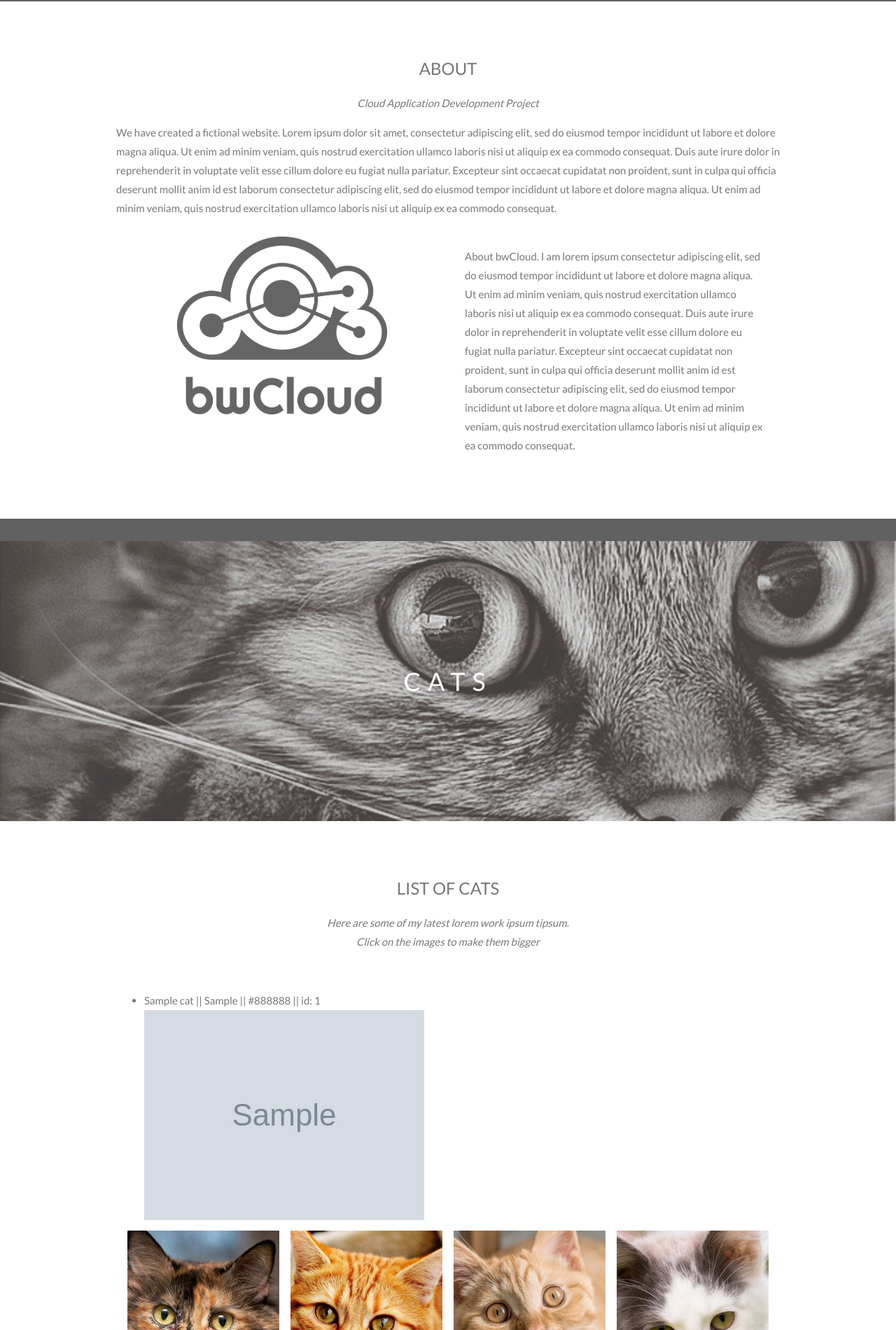
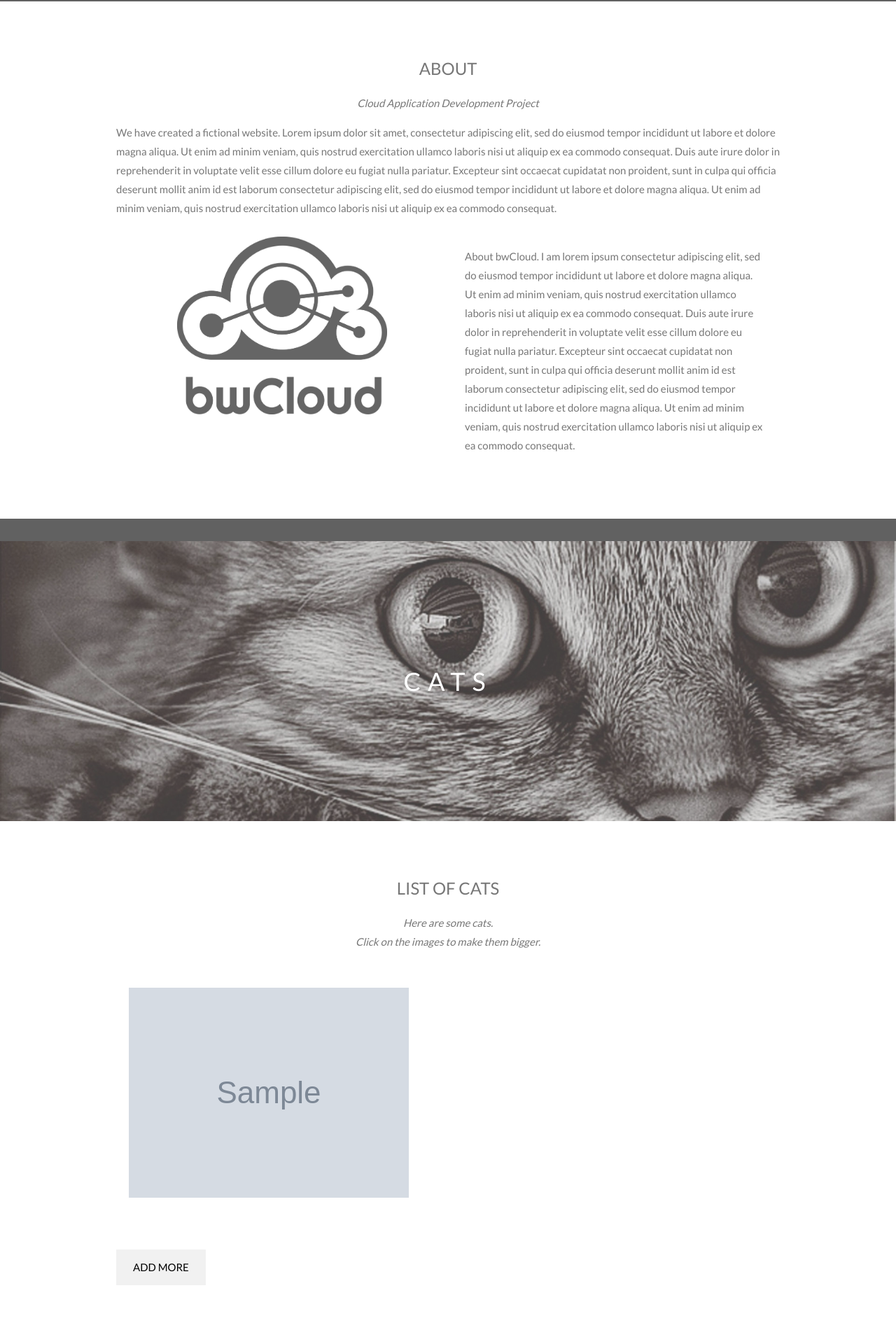
Before and after one commit to VladMasarik/silkcat, a Django app: page / in a window 1280 px wide. Shown: the part 430-2330 px from the top of the page at 70% size. Run offline with Django 3.2, Linux system fonts and the light colour scheme; tables that the repository leaves empty hold one stand-in row (values such as "Sample post"); grey boxes marked "Sample" are stand-in pictures; grey boxes are pictures that could not be loaded.

Commit message:
Updated index

```diff
--- a/blackmarket/static/cloudstyle.css
+++ b/blackmarket/static/cloudstyle.css
@@ -44,3 +44,9 @@ body, html {
     min-height: 400px;
   }
 }
+.category {
+  position:relative;
+  display: inline-block;
+  float:left;
+  padding:10px;
+}
--- a/blackmarket/templates/bm/index.html
+++ b/blackmarket/templates/bm/index.html
@@ -1,15 +1,13 @@
-{% load static %}
-
 <!DOCTYPE html>
 <html>
 <title>Cats</title>
 <meta charset="UTF-8">
 <meta name="viewport" content="width=device-width, initial-scale=1">
+{% load static %}
 <link rel="stylesheet" href="https://www.w3schools.com/w3css/4/w3.css">
 <link rel="stylesheet" href="https://fonts.googleapis.com/css?family=Lato">
 <link rel="stylesheet" href="https://cdnjs.cloudflare.com/ajax/libs/font-awesome/4.7.0/css/font-awesome.min.css">
-
-<link rel="stylesheet" href="{% static 'cloudstyle.css' %}">
+<link rel="stylesheet" href="{% static '/cloudstyle.css' %}">
 <body>
 
 <!-- Navbar (sit on top) -->
@@ -54,7 +52,7 @@
     qui officia deserunt mollit anim id est laborum consectetur adipiscing elit, sed do eiusmod tempor incididunt ut labore et dolore magna aliqua. Ut enim ad minim veniam, quis nostrud exercitation ullamco laboris nisi ut aliquip ex ea commodo consequat.</p>
   <div class="w3-row">
     <div class="w3-col m6 w3-center w3-padding-large">
-      <img src="{% static 'images/bwcloud.png' %}" class="w3-round w3-image w3-opacity w3-hover-opacity-off" alt="bwCloud logo" width="300">
+      <img src="{% static '/images/bwcloud.png' %}" class="w3-round w3-image w3-opacity w3-hover-opacity-off" alt="bwCloud logo" width="300">
     </div>
 
     <!-- Hide this text on small devices -->
@@ -78,50 +76,18 @@
 <!-- Container (Portfolio Section) -->
 <div class="w3-content w3-container w3-padding-64" id="portfolio">
   <h3 class="w3-center">LIST OF CATS</h3>
-  <p class="w3-center"><em>Here are some of my latest lorem work ipsum tipsum.<br> Click on the images to make them bigger</em></p><br>
-  <ul>
-      {% for cat in cat_list %}
-          <li>{{ cat.name }} || {{ cat.size}} || {{cat.color}} || id: {{cat.id}}</li>
-          <img src="{{ cat.image.url }}" alt="Katto">
-      {% endfor %}
-      </ul>
+  <p class="w3-center"><em>Here are some cats.<br> Click on the images to make them bigger.</em></p><br>
   <!-- Responsive Grid. Four columns on tablets, laptops and desktops. Will stack on mobile devices/small screens (100% width) -->
+
   <div class="w3-row-padding w3-center">
-    <div class="w3-col m3">
-      <img src="{% static 'images/ct1.jpg' %}" style="width:100%" onclick="onClick(this)" class="w3-hover-opacity" alt="The mist over the mountains">
-    </div>
+    {% for cat in cat_list %}
+        <div class="category">
+          <img src="{{ cat.image.url }}" style="width:100%" onclick="onClick(this)" class="w3-hover-opacity" alt="{{ cat.name }}">
+        </div>
+    {% endfor %}
+  </div>
+  <button class="w3-button w3-padding-large w3-light-grey" style="margin-top:64px" id="my_centered_buttons">ADD MORE</button>
 
-    <div class="w3-col m3">
-      <img src="{% static 'images/ct2.jpg' %}" style="width:100%" onclick="onClick(this)" class="w3-hover-opacity" alt="Coffee beans">
-    </div>
-
-    <div class="w3-col m3">
-      <img src="{% static 'images/ct3.jpg' %}" style="width:100%" onclick="onClick(this)" class="w3-hover-opacity" alt="Bear closeup">
-    </div>
-
-    <div class="w3-col m3">
-      <img src="{% static 'images/ct4.jpg' %}" style="width:100%" onclick="onClick(this)" class="w3-hover-opacity" alt="Quiet ocean">
-    </div>
-  </div>
-
-  <div class="w3-row-padding w3-center w3-section">
-    <div class="w3-col m3">
-      <img src="{% static 'images/ct5.jpg' %}" style="width:100%" onclick="onClick(this)" class="w3-hover-opacity" alt="The mist">
-    </div>
-
-    <div class="w3-col m3">
-      <img src="{% static 'images/ct6.jpg' %}" style="width:100%" onclick="onClick(this)" class="w3-hover-opacity" alt="My beloved typewriter">
-    </div>
-
-    <div class="w3-col m3">
-      <img src="{% static 'images/ct7.jpg' %}" style="width:100%" onclick="onClick(this)" class="w3-hover-opacity" alt="Empty ghost train">
-    </div>
-
-    <div class="w3-col m3">
-      <img src="{% static 'images/ct8.jpg' %}" style="width:100%" onclick="onClick(this)" class="w3-hover-opacity" alt="Sailing">
-    </div>
-    <button class="w3-button w3-padding-large w3-light-grey" style="margin-top:64px">ADD MORE</button>
-  </div>
 </div>
 
 <!-- Modal for full size images on click-->
@@ -143,11 +109,11 @@
 <!-- Container (Contact Section) -->
 <div class="w3-content w3-container w3-padding-64" id="contact">
   <h3 class="w3-center">WHERE ARE WE</h3>
-  <p class="w3-center"><em>Erasmus exchange students</em></p>
+  <p class="w3-center"><em>Erasmus exchange students<br>Hochschule Konstanz</em></p>
 
   <div class="w3-row w3-padding-32 w3-section">
     <div class="w3-col m4 w3-container">
-      <img src="{% static 'images/htwg.png' %}" class="w3-image w3-round" style="width:100%">
+      <img src="{% static '/images/htwg.png' %}" class="w3-image w3-round" style="width:100%">
     </div>
     <div class="w3-col m8 w3-panel">
       <div class="w3-large w3-margin-bottom">
@@ -180,7 +146,7 @@
   <a href="#home" class="w3-button w3-light-grey"><i class="fa fa-arrow-up w3-margin-right"></i>To the top</a>
 </footer>
 
-<script src="{% static 'cloudscript.js' %}" type="text/javascript"></script>
+<script src="{% static '/cloudscript.js' %}" type="text/javascript"></script>
 
 </body>
 </html>
```
